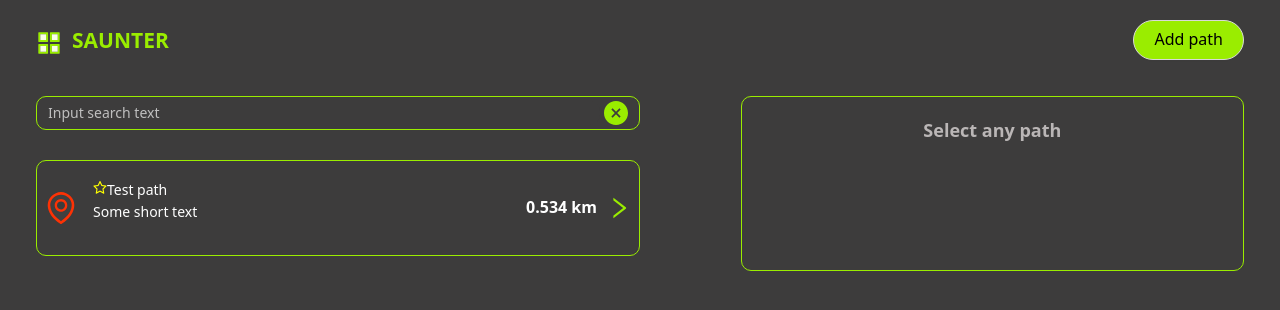
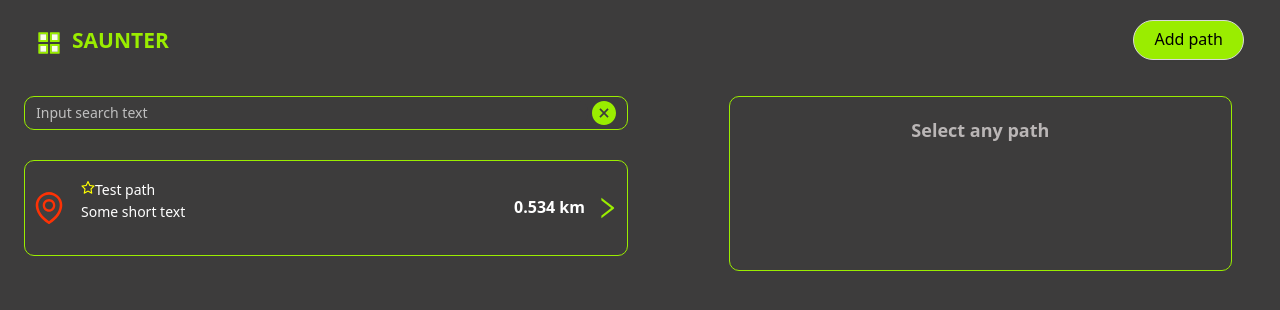
Before and after one commit to AndreyBaglai/Saunter, a React (Create React App) app: page / in a window 1280 px wide. Shown: the top 310 px of the page. Built offline with nearby package versions, Linux system fonts and the light colour scheme.

Commit message:
fix: grid map

```diff
--- a/src/components/Main/Main.tsx
+++ b/src/components/Main/Main.tsx
@@ -9,7 +9,7 @@ import styles from './Main.module.scss';
 const Main = () => {
   return (
     <main className={`row ${styles.main}`}>
-      <Row justify="space-around" className="container">
+      <Row justify="space-around" className="row">
         <PathsListWrapper />
         <PathView />
       </Row>
```
